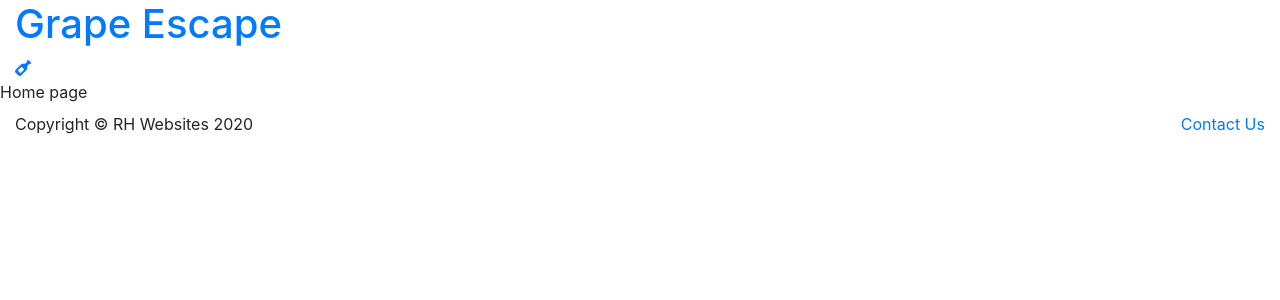
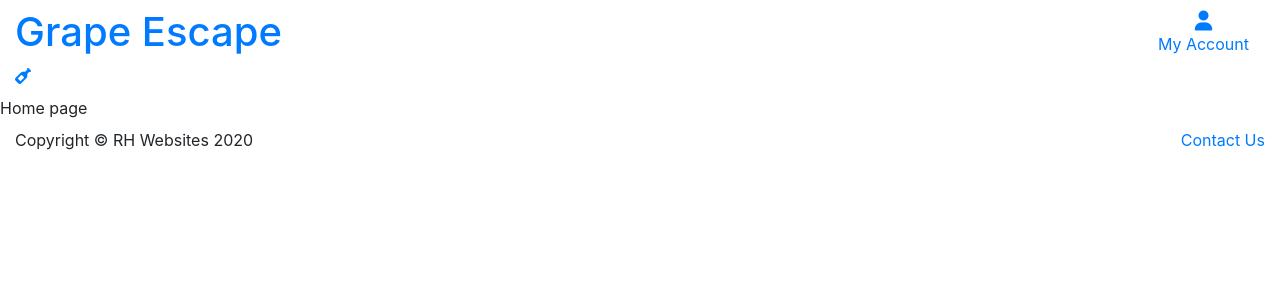
Before and after one commit to hob71/Grape_Escape, a Django app: page / in a window 1280 px wide. Shown: the top 300 px of the page. Run offline with Django 3.2, Linux system fonts and the light colour scheme; some libraries are stand-ins or nearby versions.

Commit message:
Added the Account dropdown

```diff
--- a/templates/base.html
+++ b/templates/base.html
@@ -9,20 +9,26 @@
     <meta name="viewport" content="width=device-width, initial-scale=1">
 
     {% block corecss %}
-        <link rel="stylesheet" href="https://stackpath.bootstrapcdn.com/bootstrap/4.4.1/css/bootstrap.min.css" integrity="sha384-Vkoo8x4CGsO3+Hhxv8T/Q5PaXtkKtu6ug5TOeNV6gBiFeWPGFN9MuhOf23Q9Ifjh" crossorigin="anonymous">
-        <link rel="preconnect" href="https://fonts.gstatic.com">
-        <link href="https://fonts.googleapis.com/css2?family=Dancing+Script&family=Raleway&display=swap" rel="stylesheet">
+    <link rel="stylesheet" href="https://stackpath.bootstrapcdn.com/bootstrap/4.4.1/css/bootstrap.min.css"
+        integrity="sha384-Vkoo8x4CGsO3+Hhxv8T/Q5PaXtkKtu6ug5TOeNV6gBiFeWPGFN9MuhOf23Q9Ifjh" crossorigin="anonymous">
+    <link rel="preconnect" href="https://fonts.gstatic.com">
+    <link href="https://fonts.googleapis.com/css2?family=Dancing+Script&family=Raleway&display=swap" rel="stylesheet">
     {% endblock %}
 
     {% block extra_css %}
     {% endblock %}
 
     {% block corejs %}
-        <script src="https://kit.fontawesome.com/f51253fd7a.js" crossorigin="anonymous"></script>
-        <script src="https://code.jquery.com/jquery-3.5.1.min.js" integrity="sha256-9/aliU8dGd2tb6OSsuzixeV4y/faTqgFtohetphbbj0=" crossorigin="anonymous"></script>
-        <script src="https://cdn.jsdelivr.net/npm/popper.js@1.16.0/dist/umd/popper.min.js" integrity="sha384-Q6E9RHvbIyZFJoft+2mJbHaEWldlvI9IOYy5n3zV9zzTtmI3UksdQRVvoxMfooAo" crossorigin="anonymous"></script>
-        <script src="https://stackpath.bootstrapcdn.com/bootstrap/4.4.1/js/bootstrap.min.js" integrity="sha384-wfSDF2E50Y2D1uUdj0O3uMBJnjuUD4Ih7YwaYd1iqfktj0Uod8GCExl3Og8ifwB6" crossorigin="anonymous"></script>
-        <script src="https://js.stripe.com/v3/"></script>
+    <script src="https://kit.fontawesome.com/f51253fd7a.js" crossorigin="anonymous"></script>
+    <script src="https://code.jquery.com/jquery-3.5.1.min.js"
+        integrity="sha256-9/aliU8dGd2tb6OSsuzixeV4y/faTqgFtohetphbbj0=" crossorigin="anonymous"></script>
+    <script src="https://cdn.jsdelivr.net/npm/popper.js@1.16.0/dist/umd/popper.min.js"
+        integrity="sha384-Q6E9RHvbIyZFJoft+2mJbHaEWldlvI9IOYy5n3zV9zzTtmI3UksdQRVvoxMfooAo"
+        crossorigin="anonymous"></script>
+    <script src="https://stackpath.bootstrapcdn.com/bootstrap/4.4.1/js/bootstrap.min.js"
+        integrity="sha384-wfSDF2E50Y2D1uUdj0O3uMBJnjuUD4Ih7YwaYd1iqfktj0Uod8GCExl3Og8ifwB6"
+        crossorigin="anonymous"></script>
+    <script src="https://js.stripe.com/v3/"></script>
     {% endblock %}
 
     <title>Grape Escape</title>
@@ -31,14 +37,33 @@
 <body>
     <header class="container-fluid">
         <div class="row">
-            <div class="col-12 col-lg-6 my-auto title">
+            <div class="col-12 col-lg-6 my-auto text-left">
                 <a href="{% url 'home' %}">
                     <h1>Grape Escape</h1><i class="fas fa-wine-bottle"></i>
                 </a>
             </div>
-            <div class="col-12 col-lg-6 my-auto title">
+            <div class="col-12 col-lg-6 my-auto text-right">
+                <ul>
+                    <li class="list-inline-item dropdown">
+                        <a class="nav-link" href="#" id="user-options" data-toggle="dropdown" aria-haspopup="true"
+                            aria-expanded="false">
+                            <div class="text-center">
+                                <div><i class="fas fa-user fa-lg"></i></div>
+                                <p>My Account</p>
+                            </div>
+                        </a>
+                        <div class="dropdown-menu border-0" aria-labelledby="user-options">
+                            <a href="#" class="dropdown-item">Management</a>
+                            <a href="#" class="dropdown-item">My Profile</a>
+                            <a href="#" class="dropdown-item">Logout</a>
+                            <a href="#" class="dropdown-item">Login</a>
+                            <a href="#" class="dropdown-item">Register</a>
+                        </div>
+                    </li>
+                </ul>
             </div>
         </div>
+
         <div class="container-fluid">
             <div class="row nav-row">
                 <div class="col-12 col-lg-6 title">
```
